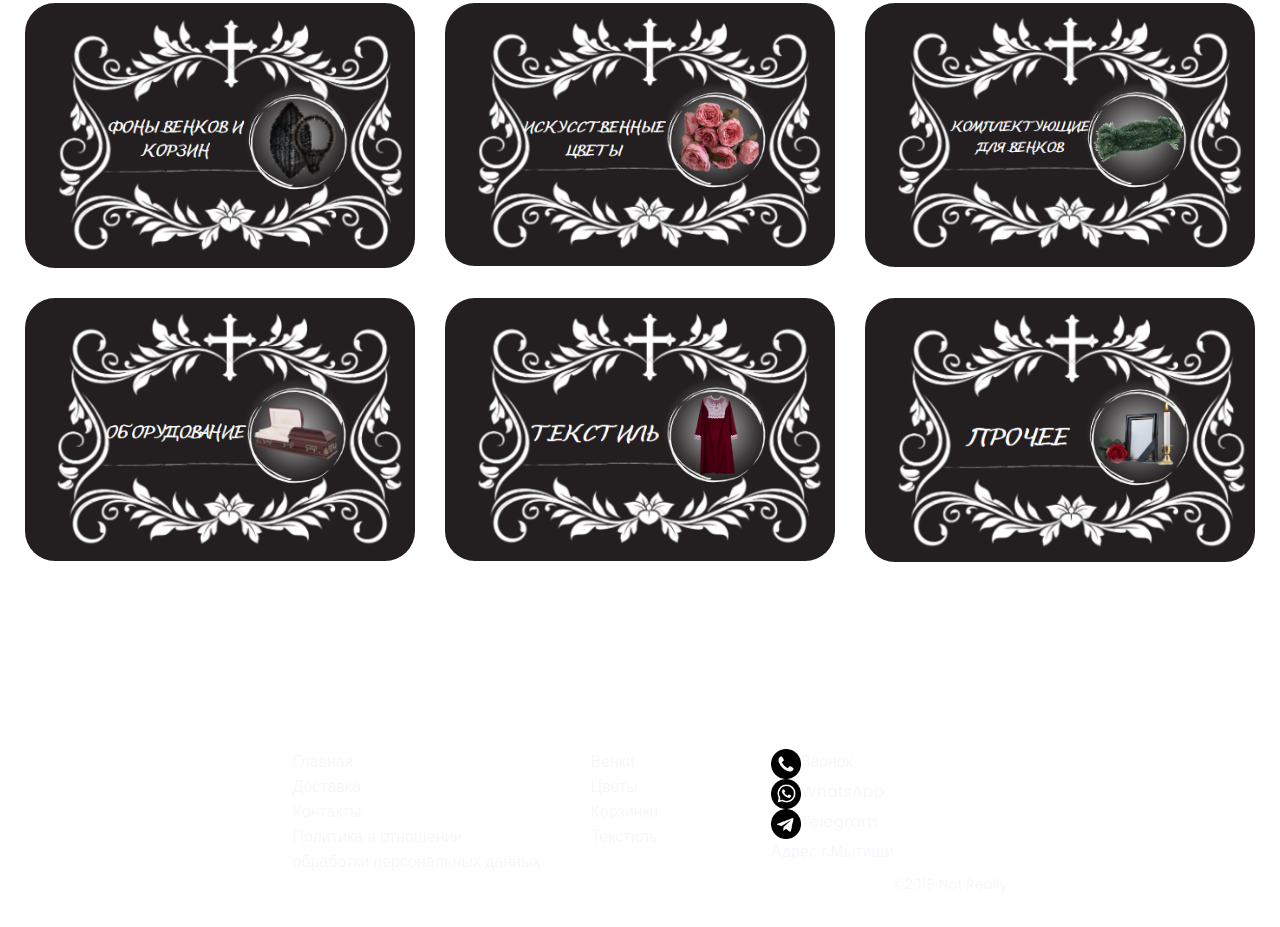
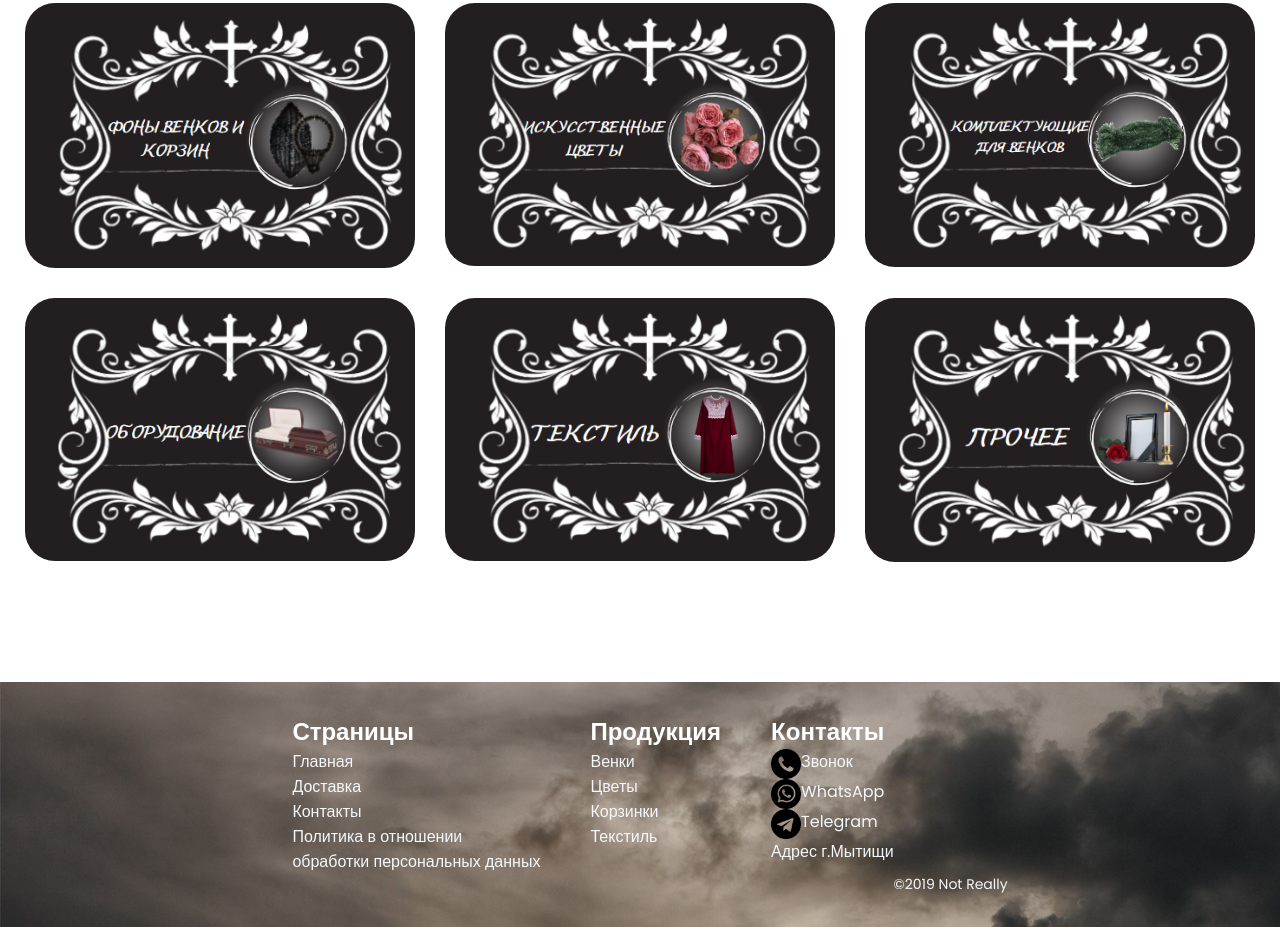
Before and after one commit to Sogdi24/r, a website: page index.html in a window 1280 px wide. Shown: the part 1111-2038 px from the top of the page. Drawn offline with nearby package versions, Linux system fonts and the light colour scheme; the site is published under a folder, as on GitHub Pages, so addresses that start at the root find nothing; a web font is replaced by a local one.

Commit message:
Update indexx.css

```diff
--- a/css/indexx.css
+++ b/css/indexx.css
@@ -225,7 +225,7 @@ line-height: 2;
 .contacts {
   /* padding: 90px 0; */
 
-  background-image: url('/image/sky.jpg');
+  background-image: url('../image/sky.jpg');
 
   display:grid;
   position: relative;
```
